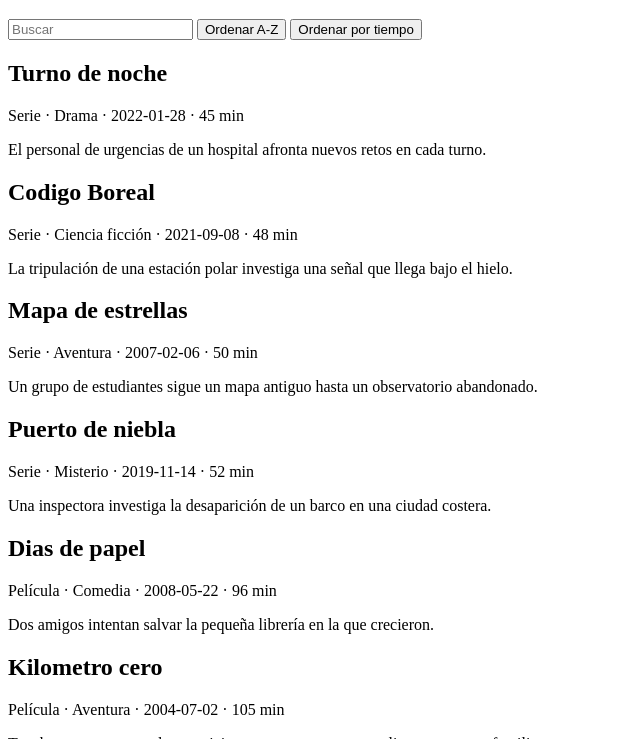
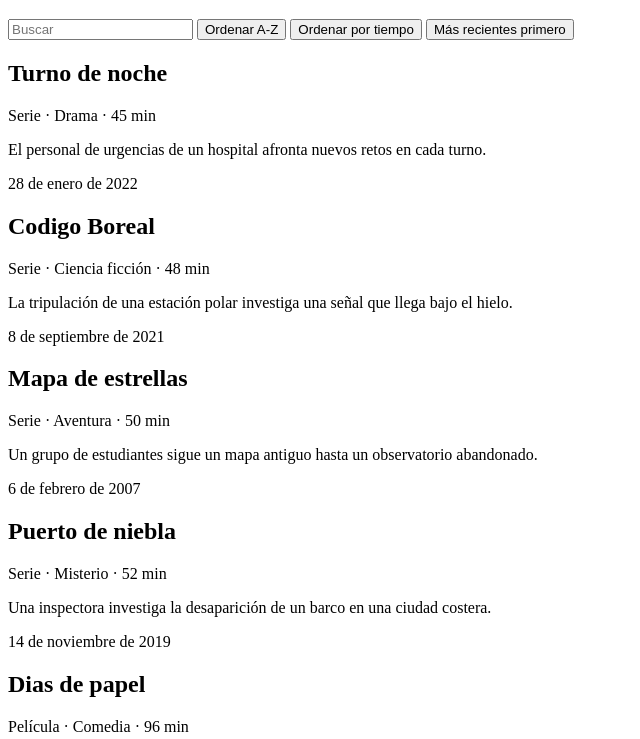
Before and after one commit to vjp-gabrielRM/videoteca, a plain HTML site: page index.html in a window 1280 px wide. Both pictures are taken after a click on the button "Ordenar por tiempo". Shown: the part 61-800 px from the top of the page, without its empty margins (0-640 px from the left). Drawn offline with Linux system fonts and the light colour scheme.

Commit message:
Retos 1 y 2 sesión 12

```diff
--- a/index.html
+++ b/index.html
@@ -16,6 +16,7 @@
         <input id="buscador" type="search" placeholder="Buscar">
         <button id="ordenNombre">Ordenar A-Z</button>
         <button id="ordenNumero">Ordenar por tiempo</button>
+        <button id="ordenFecha">Más recientes primero</button>
     </section>
     <section id="catalogo" aria-live="polite"></section>
 </body>
--- a/js/app.js
+++ b/js/app.js
@@ -1,6 +1,7 @@
 const NOMBRE_APP = "Videoteca";
 const AÑO = 2010;
 const AÑO_FILTRO_2015 = 2015;
+const DIAS_RECIENTE = 30; // Añadido para el Reto 2
 
 // Catálogo inicial de películas y series.
 const articulos = [
@@ -237,17 +238,36 @@ estadisticas(articulos);
 estadisticas([]);
 
 
-//Sprint 1
+// Sprint 1 actualizado con funciones de fechas del Reto 2
 
-//variables
 let textoBuscado = "";
-let criterio = "titulo";
+let titulo = "titulo";
 
-function ordenar(lista, criterio) {
+function crearFecha(texto) {
+  return new Date(texto + "T00:00");
+}
+
+function fechaLegible(texto) {
+  return crearFecha(texto).toLocaleDateString("es-ES", {
+    day: "numeric",
+    month: "long",
+    year: "numeric",
+  });
+}
+
+function diasDesde(texto) {
+  const MS_DIA = 24 * 60 * 60 * 1000;
+  const ms = Date.now() - crearFecha(texto).getTime();
+  return Math.floor(ms / MS_DIA);
+}
+
+function ordenar(lista, titulo) {
   const copia = [...lista];
 
-  if (criterio === "duracion") {
+  if (titulo === "duracion") {
     copia.sort((a, b) => a.duracion - b.duracion);
+  } else if (titulo === "fecha") {
+    copia.sort((a, b) => crearFecha(b.fechaLanzamiento) - crearFecha(a.fechaLanzamiento));
   } else {
     copia.sort((a, b) => a.titulo.localeCompare(b.titulo, "es"));
   }
@@ -261,21 +281,30 @@ function pintar(lista) {
 
   for (const articulo of lista) {
     const ficha = document.createElement("article");
-    const titulo = document.createElement("h2");
+    const tituloElemento = document.createElement("h2");
     const detalles = document.createElement("p");
     const sinopsis = document.createElement("p");
+    const fecha = document.createElement("p");
 
-    titulo.textContent = articulo.titulo;
-    detalles.textContent = `${articulo.tipo} · ${articulo.genero} · ${articulo.fechaLanzamiento} · ${articulo.duracion} min`;
+    fecha.classList.add("fecha");
+    fecha.textContent = fechaLegible(articulo.fechaLanzamiento);
+
+    tituloElemento.textContent = articulo.titulo;
+    detalles.textContent = `${articulo.tipo} · ${articulo.genero} · ${articulo.duracion} min`;
     sinopsis.textContent = articulo.sinopsis;
-    ficha.append(titulo, detalles, sinopsis);
+
+    if (diasDesde(articulo.fechaLanzamiento) <= DIAS_RECIENTE) {
+      ficha.classList.add("reciente");
+    }
+
+    ficha.append(tituloElemento, detalles, sinopsis, fecha);
     catalogo.append(ficha);
   }
 }
 
 function actualizar() {
   const encontrados = buscarPorTexto(articulos, textoBuscado);
-  pintar(ordenar(encontrados, criterio));
+  pintar(ordenar(encontrados, titulo));
 }
 
 function buscar() {
@@ -284,13 +313,8 @@ function buscar() {
 }
 
 document.querySelector("#buscador").addEventListener("input", buscar);
-document.querySelector("#ordenNombre").addEventListener("click", () => {
-  criterio = "titulo";
-  actualizar();
-});
-document.querySelector("#ordenNumero").addEventListener("click", () => {
-  criterio = "duracion";
-  actualizar();
-});
+document.querySelector("#ordenNombre").addEventListener("click", () => { titulo = "titulo"; actualizar(); });
+document.querySelector("#ordenNumero").addEventListener("click", () => {  titulo = "duracion"; actualizar(); });
+document.querySelector("#ordenFecha").addEventListener("click", () => { titulo = "fecha"; actualizar(); });
 
 actualizar();
```
Lines whose indentation alone changed are shown as unchanged.
